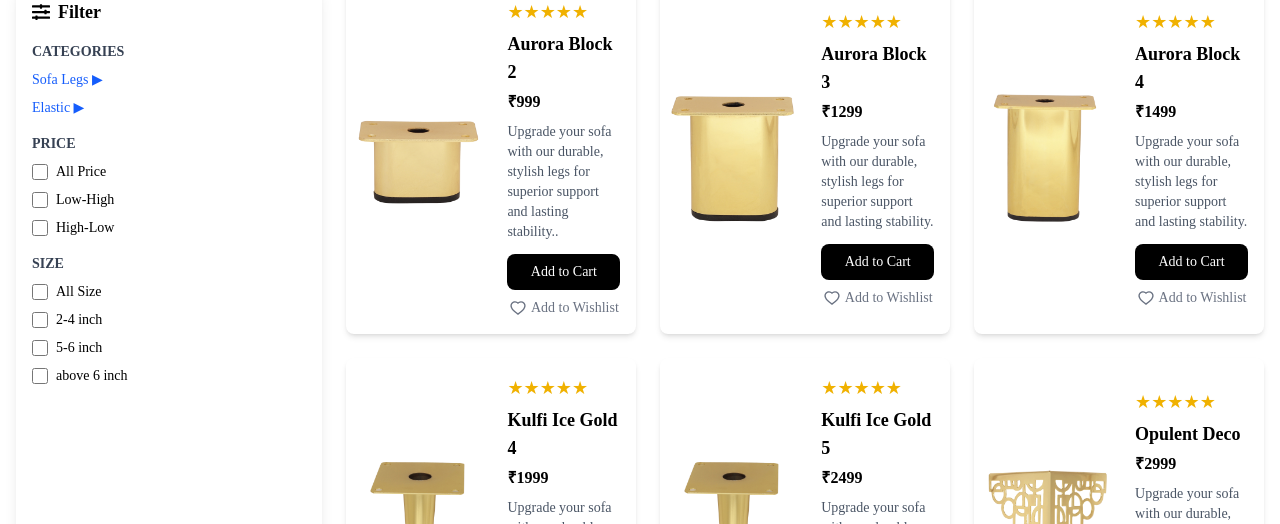
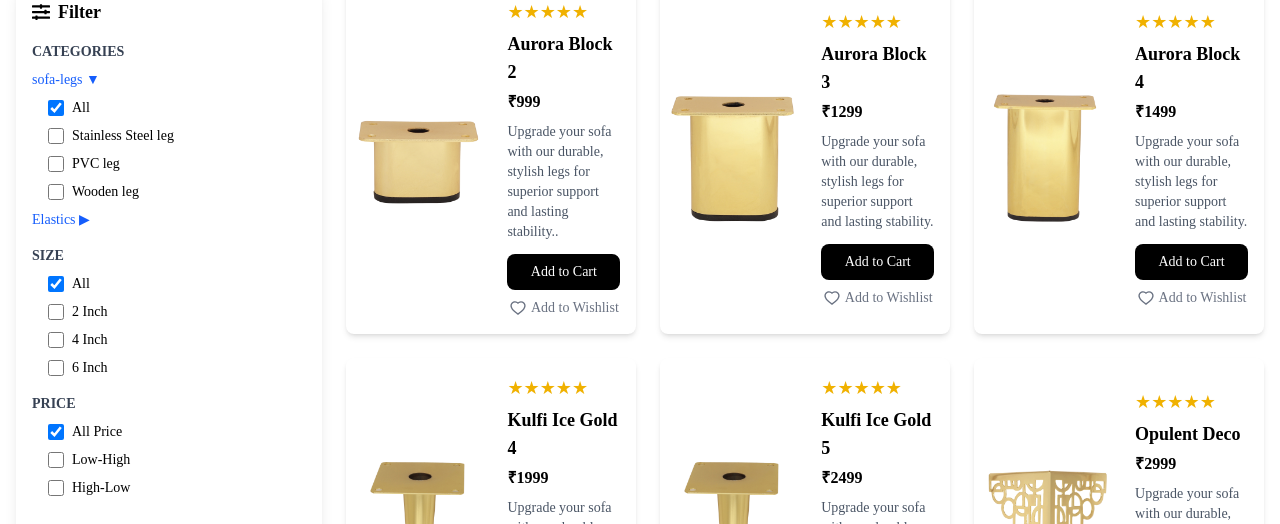
Before and after one commit to ksn199ms/city-sofa-mart, a React (Vite) app in the folder front-end/: page / in a window 1280 px wide. Shown: the part 276-800 px from the top of the page. Built offline with nearby package versions, Linux system fonts and the light colour scheme.

Commit message:
Filter logic and bug fixed produclut list some logic added and checkout page design modified GSTIN logic implimented

```diff
--- a/front-end/src/components/Filter/Filter.jsx
+++ b/front-end/src/components/Filter/Filter.jsx
@@ -1,9 +1,10 @@
+/* eslint-disable react/prop-types */
 import { useState, useEffect, useRef } from "react";
 import { FaSlidersH } from "react-icons/fa";
 
-const FilterComponent = () => {
+const FilterComponent = ({ selectedFilters, onFilterChange }) => {
   const [isFilterOpen, setIsFilterOpen] = useState(true);
-  const [isSofaLegsOpen, setIsSofaLegsOpen] = useState(false);
+  const [isSofaLegsOpen, setIsSofaLegsOpen] = useState(true); // Default open
   const [isElasticOpen, setIsElasticOpen] = useState(false);
   const filterRef = useRef(null);
 
@@ -23,12 +24,24 @@ const FilterComponent = () => {
     return () => document.removeEventListener("click", handleOutsideClick);
   }, [isFilterOpen]);
 
+  useEffect(() => {
+    // Initialize sofa-legs filter if it doesn't exist
+    if (!selectedFilters["sofa-legs"]) {
+      onFilterChange("sofa-legs", "All");
+    }
+
+    if (!selectedFilters["Size"]) {
+      onFilterChange("Size", "All");
+    }
+  }, []);
+
   return (
     <div
       ref={filterRef}
-      className={`transition-all bg-white shadow-lg rounded-lg p-4
-                  ${isFilterOpen ? "w-full md:w-1/4" : "w-16"}`}>
-
+      className={`transition-all bg-white shadow-lg rounded-lg p-4 ${
+        isFilterOpen ? "w-full md:w-1/4" : "w-16"
+      }`}
+    >
       {/* Header with Toggle Button */}
       <div className="flex justify-between items-center">
         <button
@@ -36,7 +49,8 @@ const FilterComponent = () => {
             e.stopPropagation();
             setIsFilterOpen(!isFilterOpen);
           }}
-          className="text-lg font-bold flex items-center gap-2">
+          className="text-lg font-bold flex items-center gap-2"
+        >
           <FaSlidersH className="cursor-pointer" />
           {isFilterOpen && <span>Filter</span>}
         </button>
@@ -45,60 +59,103 @@ const FilterComponent = () => {
       {/* Filters (Only Visible if Open) */}
       {isFilterOpen && (
         <div className="mt-4 space-y-4 text-sm">
+          {/* CATEGORIES */}
           <div>
             <h3 className="font-semibold text-gray-700">CATEGORIES</h3>
+
+            {/* Sofa Legs (Default Open) */}
             <div>
               <button
                 className="font-medium text-blue-600 mt-2"
-                onClick={() => setIsSofaLegsOpen(!isSofaLegsOpen)}>
-                Sofa Legs {isSofaLegsOpen ? "▼" : "▶"}
+                onClick={() => setIsSofaLegsOpen(!isSofaLegsOpen)}
+              >
+                sofa-legs {isSofaLegsOpen ? "▼" : "▶"}
               </button>
               {isSofaLegsOpen && (
                 <div className="ml-4 mt-2">
-                  {["All", "Stainless Steel leg", "PVC leg", "Wooden leg"].map((cat) => (
+                  {["All", "Stainless Steel leg", "PVC leg", "Wooden leg"].map(
+                    (cat) => (
                       <label key={cat} className="flex items-center gap-2 mt-2">
-                      <input type="checkbox" className="w-4 h-4" /> {cat}
+                        <input
+                          type="checkbox"
+                          name="sofa-legs"
+                          className="w-4 h-4"
+                          checked={selectedFilters["sofa-legs"] === cat}
+                          onChange={() => onFilterChange("sofa-legs", cat)}
+                        />
+                        {cat}
                       </label>
-                  ))}
+                    )
+                  )}
                 </div>
               )}
             </div>
+
+            {/* Elastics */}
             <div>
               <button
                 className="font-medium text-blue-600 mt-2"
-                onClick={() => setIsElasticOpen(!isElasticOpen)}>
-                Elastic {isElasticOpen ? "▼" : "▶"}
+                onClick={() => setIsElasticOpen(!isElasticOpen)}
+              >
+                Elastics {isElasticOpen ? "▼" : "▶"}
               </button>
               {isElasticOpen && (
                 <div className="ml-4 mt-2">
-                  {["Elastic1", "Elastic2", "Elastic3"].map((elastic) => (
-                    <label key={elastic} className="flex items-center gap-2 mt-2">
-                      <input type="checkbox" className="w-4 h-4" /> {elastic}
+                  {["All", "Elastic1", "Elastic2", "Elastic3"].map(
+                    (elastic) => (
+                      <label
+                        key={elastic}
+                        className="flex items-center gap-2 mt-2"
+                      >
+                        <input
+                          type="checkbox"
+                          className="w-4 h-4"
+                          checked={selectedFilters["Elastics"] === elastic}
+                          onChange={() => onFilterChange("Elastics", elastic)}
+                        />{" "}
+                        {elastic}
                       </label>
-                  ))}
+                    )
+                  )}
                 </div>
               )}
             </div>
           </div>
 
-          {/* Price */}
+          {/* SIZE FILTER */}
           <div>
-            <h3 className="font-semibold text-gray-700">PRICE</h3>
-            {["All Price", "Low-High", "High-Low"].map((price) => (
-              <label key={price} className="flex items-center gap-2 mt-2">
-                <input type="checkbox" className="w-4 h-4" /> {price}
+            <h3 className="font-semibold text-gray-700">SIZE</h3>
+            <div className="ml-4 mt-2 space-y-2">
+              {["All", "2 Inch", "4 Inch", "6 Inch"].map((size) => (
+                <label key={size} className="flex items-center gap-2">
+                  <input
+                    type="checkbox"
+                    className="w-4 h-4"
+                    checked={selectedFilters["Size"] === size}
+                    onChange={() => onFilterChange("Size", size)}
+                  />{" "}
+                  {size}
                 </label>
               ))}
             </div>
+          </div>
 
-          {/* Size */}
+          {/* PRICE FILTER */}
           <div>
-            <h3 className="font-semibold text-gray-700">SIZE</h3>
-            {["All Size", "2-4 inch", "5-6 inch", "above 6 inch"].map((size) => (
-              <label key={size} className="flex items-center gap-2 mt-2">
-                <input type="checkbox" className="w-4 h-4" /> {size}
+            <h3 className="font-semibold text-gray-700">PRICE</h3>
+            <div className="ml-4 mt-2 space-y-2">
+              {["All Price", "Low-High", "High-Low"].map((price) => (
+                <label key={price} className="flex items-center gap-2">
+                  <input
+                    type="checkbox"
+                    className="w-4 h-4"
+                    checked={selectedFilters["Price"] === price}
+                    onChange={() => onFilterChange("Price", price)}
+                  />{" "}
+                  {price}
                 </label>
               ))}
+            </div>
           </div>
         </div>
       )}
--- a/front-end/src/components/ProductList/ProductList.jsx
+++ b/front-end/src/components/ProductList/ProductList.jsx
@@ -1,23 +1,70 @@
-import ProductItem from '../ProductItem/ProductItem';
-import ProductMore from '../UI/Buttons/ProductMore/ProductMore';
-import { sofaLegsList } from '../../assets/asset';
+/* eslint-disable react/prop-types */
+import ProductItem from "../ProductItem/ProductItem";
+import { sofaLegsList } from "../../assets/asset";
 
-const ProductList = () => {
+const ProductList = ({ selectedFilters }) => {
+  const filteredProducts = sofaLegsList.filter((product) => {
+    // Normalize all filter values
+    const selectedCategory = selectedFilters["sofa-legs"]
+      ?.toLowerCase()
+      .replace(/\s+/g, "-") // Match subCategory format (Stainless-Steel-leg)
+      .trim();
+
+    const selectedElastic = selectedFilters["Elastics"]?.toLowerCase().trim();
+    const selectedSize = selectedFilters["Size"]
+      ?.toLowerCase()
+      .replace(/\s+/g, "") // Remove spaces (match "2Inch" format)
+      .trim();
+
+    // 1. Sub-Category Filter
+    if (
+      selectedCategory !== "all" &&
+      product.subCategory?.toLowerCase().trim() !== selectedCategory
+    ) {
+      return false;
+    }
+
+    // 2. Elastic Filter (if applicable)
+    if (
+      selectedElastic &&
+      selectedElastic !== "all" &&
+      product.elastic?.toLowerCase().trim() !== selectedElastic
+    ) {
+      return false;
+    }
+
+    // 3. Size Filter (Updated)
+    if (selectedSize !== "all") {
+      // Check if product has ANY size matching the filter
+      const hasSizeMatch = product.sizes?.some((size) => {
+        const normalizedSize = size.toLowerCase().replace(/\s+/g, "");
+        return normalizedSize === selectedSize;
+      });
+
+      if (!hasSizeMatch) return false;
+    }
+
+    return true;
+  });
+
+  // Price sorting remains unchanged
+  if (selectedFilters["Price"] === "Low-High") {
+    filteredProducts.sort((a, b) => a.price - b.price);
+  } else if (selectedFilters["Price"] === "High-Low") {
+    filteredProducts.sort((a, b) => b.price - a.price);
+  }
+
   return (
     <div className="grid grid-cols-1 md:grid-cols-2 lg:grid-cols-3 gap-6">
-      {sofaLegsList.map((product) => (
-        <ProductItem
-          key={product._id}
-          id={product._id}
-          name={product.name}
-          price={product.price}
-          description={product.description}
-          images={product.images}
-        />
-      ))}
+      {filteredProducts.length > 0 ? (
+        filteredProducts.map((product) => (
+          <ProductItem key={product._id} id={product._id} {...product} />
+        ))
+      ) : (
+        <p className="text-center text-gray-500 col-span-3">No products found.</p>
+      )}
     </div>
   );
 };
 
-
 export default ProductList;
--- a/front-end/src/pages/Home/Home.jsx
+++ b/front-end/src/pages/Home/Home.jsx
@@ -1,35 +1,45 @@
-import NavBar from '../../components/Navbar/NavBar'
-import ExploreMenu from '../../components/ExploreMenu/ExploreMenu'
-import FilterComponent from '../../components/Filter/Filter'
-import ProductGrid from '../../components/ProductList/ProductList'
-import Footer from '../../components/Footer/Footer'
+import { useState } from "react";
+import NavBar from "../../components/Navbar/NavBar";
+import ExploreMenu from "../../components/ExploreMenu/ExploreMenu";
+import FilterComponent from "../../components/Filter/Filter";
+import ProductGrid from "../../components/ProductList/ProductList";
+import Footer from "../../components/Footer/Footer";
 
-
-import '../../index.css';
+import "../../index.css";
 
 const Home = () => {
+  const [selectedFilters, setSelectedFilters] = useState({
+    "Sofa Legs": "All",
+    "Elastics": "All",
+    "Price": "All Price",
+  });
+
+  const handleFilterChange = (category, value) => {
+    setSelectedFilters((prevFilters) => ({
+      ...prevFilters,
+      [category]: value,  // Updates only the selected category
+    }));
+  };
+
   return (
     <>
-
       <NavBar />
       <ExploreMenu />
 
       {/* Layout with Filter & Product Grid */}
       <div className="flex flex-col md:flex-row gap-6 p-4">
         {/* Sidebar Filter */}
-            <FilterComponent />
+        <FilterComponent selectedFilters={selectedFilters} onFilterChange={handleFilterChange} />
 
-            {/* Product Grid */}
+        {/* Product Grid (Filtered) */}
         <div className="w-full md:w-3/4">
-              <ProductGrid />
+          <ProductGrid selectedFilters={selectedFilters} />
         </div>
       </div>
 
       <Footer />
+    </>
+  );
+};
 
-        </>
-
-      )
-}
-
-export default Home
+export default Home;
```
Also changed, not shown: front-end/src/assets/asset.js (+23 -11 lines), front-end/src/pages/CheckoutPage/CheckoutPage.jsx (+63 -29 lines). Lines whose indentation alone changed are shown as unchanged.
